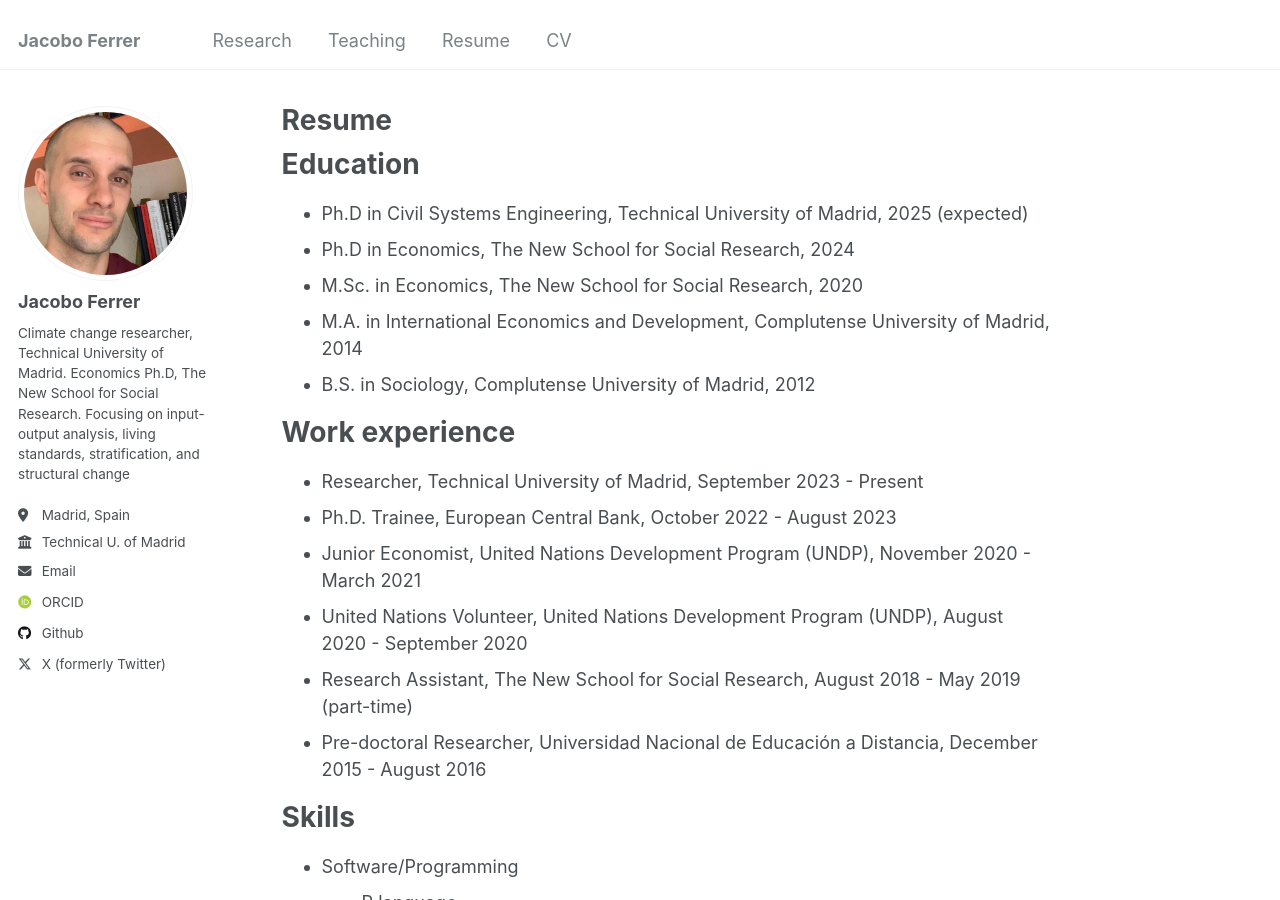
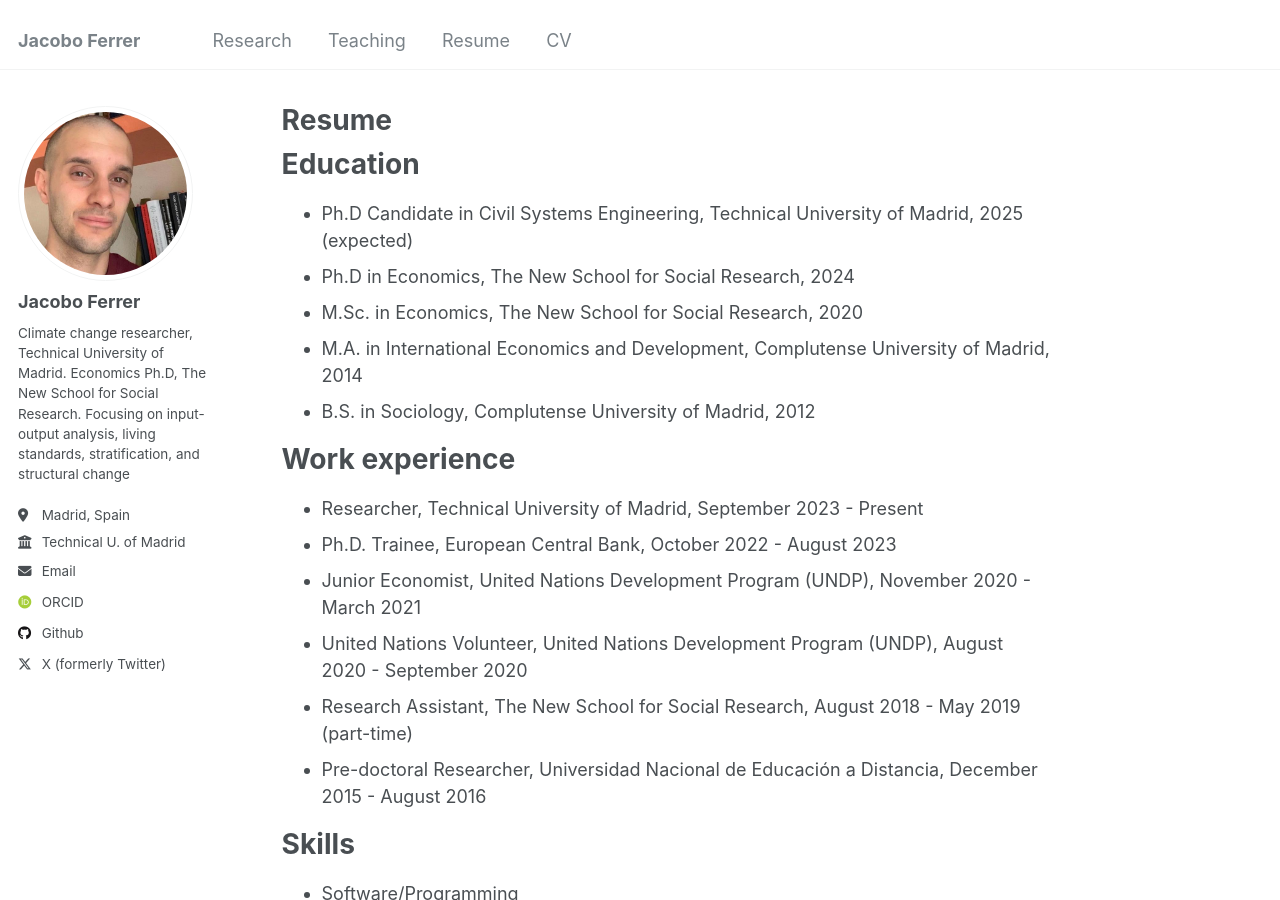
Before and after one commit to jferrherz/jferrherz.github.io, a Jekyll site: the page built from _pages/resume.md, in a window 1280 px wide and 900 px high. Built offline with Jekyll 4.4.1, drawn with Linux system fonts in a browser that asks for light colours; some web fonts are replaced.

Commit message:
Update resume.md

```diff
--- a/_pages/resume.md
+++ b/_pages/resume.md
@@ -10,7 +10,7 @@ redirect_from:
 
 Education
 ======
-* Ph.D in Civil Systems Engineering, Technical University of Madrid, 2025 (expected)
+* Ph.D Candidate in Civil Systems Engineering, Technical University of Madrid, 2025 (expected)
 * Ph.D in Economics, The New School for Social Research, 2024
 * M.Sc. in Economics, The New School for Social Research, 2020
 * M.A. in International Economics and Development, Complutense University of Madrid, 2014
```
